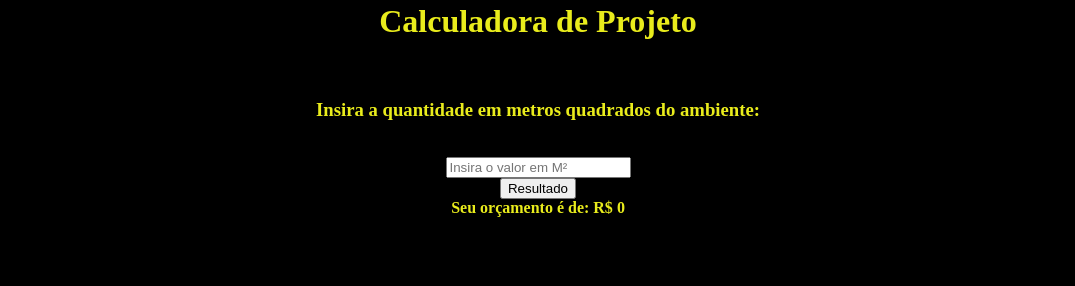
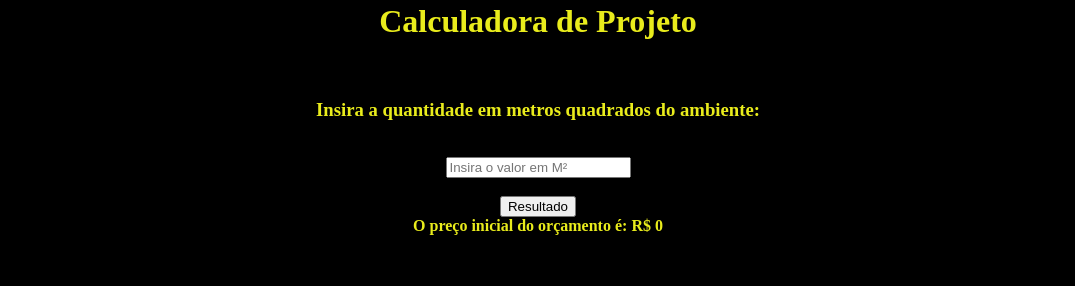
Before and after one commit to HananOrtiz/Projeto-Luminous-BD, a plain HTML site: page calcLuminous.html in a window 1280 px wide. Both pictures are taken after a click on the button "Resultado". Shown: the part 463-749 px from the top of the page, without its empty margins (102-1177 px from the left). Drawn offline with Linux system fonts and the light colour scheme.

Commit message:
calc att

```diff
--- a/calcLuminous.html
+++ b/calcLuminous.html
@@ -5,7 +5,7 @@
     <meta name="viewport" content="width=device-width, initial-scale=1.0">
     <title>Calculadora de Projetos</title>
 </head>
-<body bgcolor="#000000">
+<body bgcolor="#000000"  img src="https://i.pinimg.com/474x/81/38/7c/81387c379cf8f54f0dc6b6f2a53785f0.jpg" width="140px" alt="cleiton">
 
     <center>
         <br><br><br>
@@ -23,11 +23,12 @@
     <br>
     <input id="Metro" type="number" placeholder="Insira o valor em M²">
     <br>
+    <br>
     <button onclick="resposta()">
         Resultado
     </button>
     <br>
-    <b style="color: rgb(233, 236, 28);">Seu orçamento é de: R$</b>
+    <b style="color: rgb(233, 236, 28);">O preço inicial do orçamento é: R$</b>
     <b style="color:rgb(233, 236, 28);" id="resposta">...</b>
     <br><br><br><br><br>
     <img src="https://media2.giphy.com/media/qkk7SDP5XVxsI/giphy.gif" width="250" alt="Lampada">
@@ -43,9 +44,10 @@
 </html>
 <script>
     function resposta(){
-        var metro2, calcular
+        var metro2, calcular, calcular2,
         metro2 = document.getElementById("Metro").value,
-        calcular = metro2 * 20
-        document.getElementById("resposta").innerHTML = calcular
+        calcular2 = metro2 * 20 /* 20 = mao de obra*/
+        calcular = metro2  * 10 /* 10 = preço do sensor com modulo*/
+        document.getElementById("resposta").innerHTML = calcular + calcular2
     }
 </script>
```
